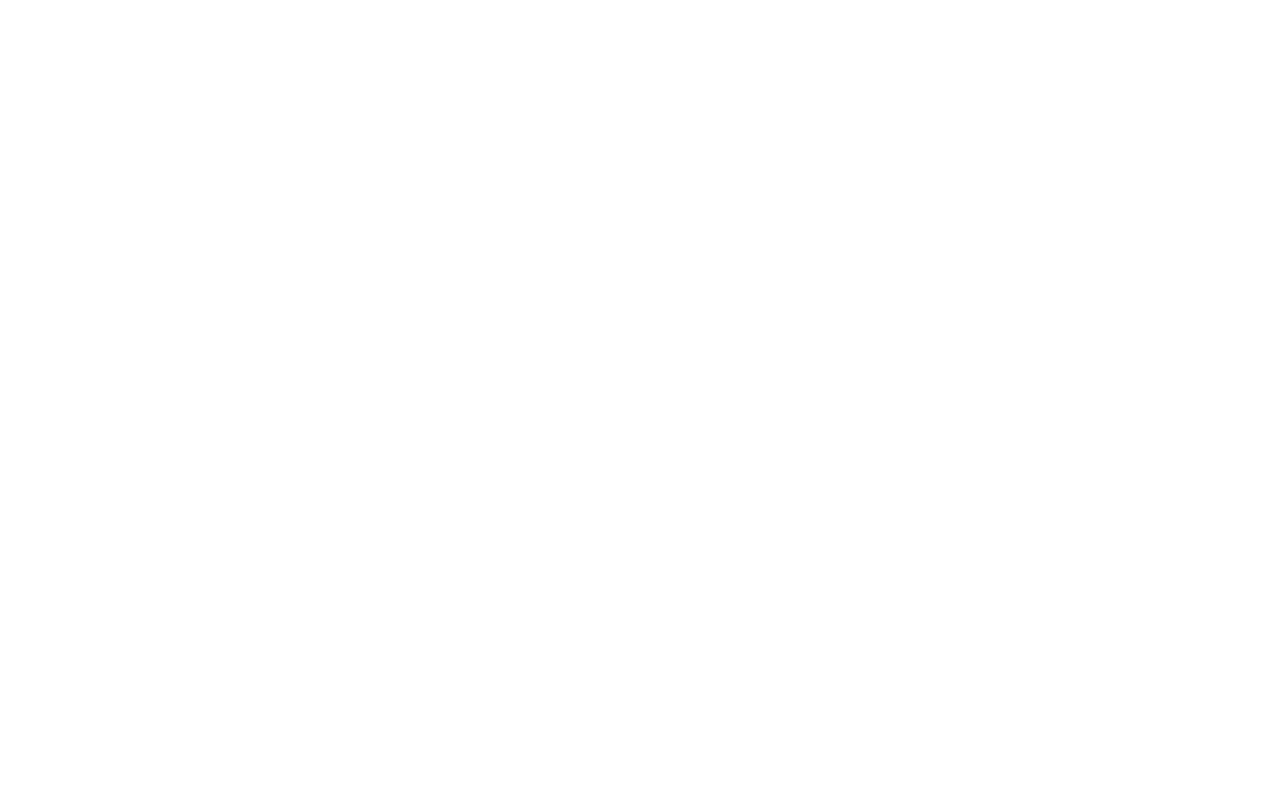
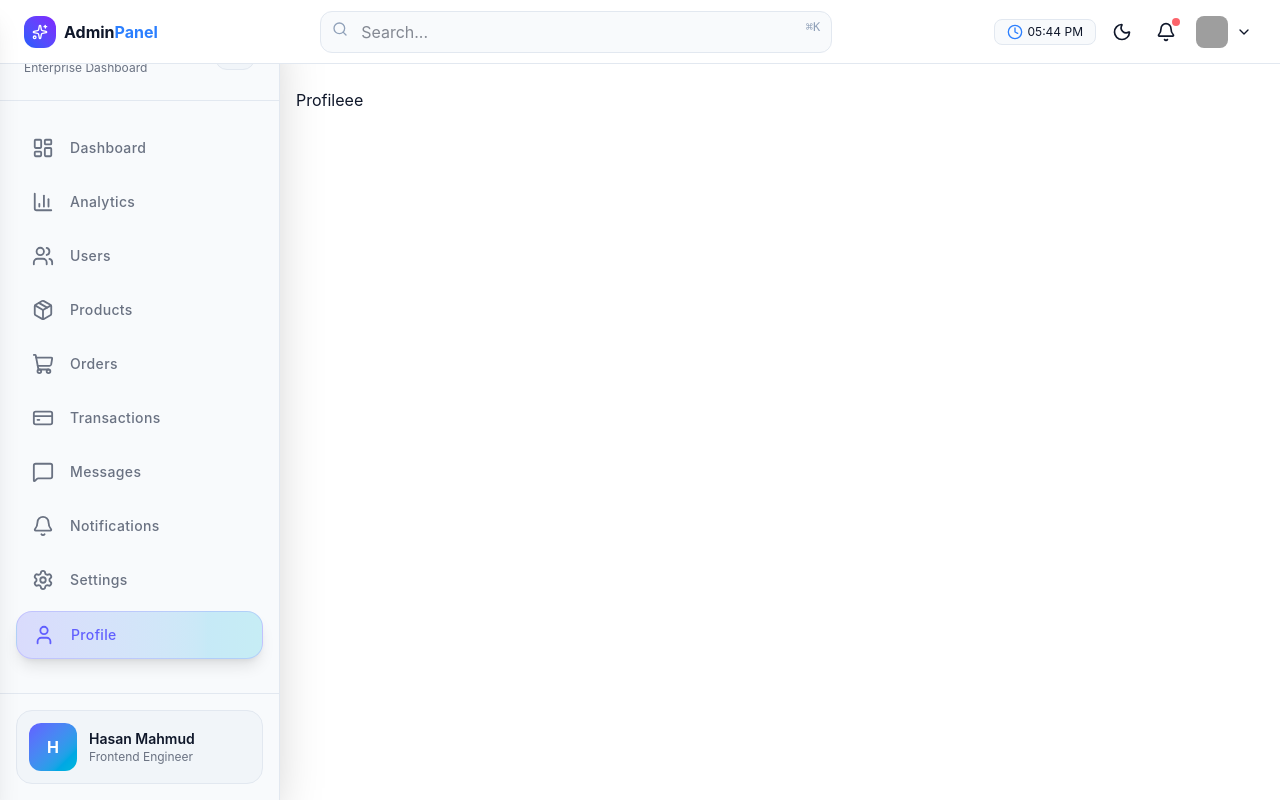
Before and after one commit to Hasan959/dashboard-react-tailwindcss, a React (Vite) app: page /profile in a window 1280 px wide. Before the commit this address had no page. Built offline with nearby package versions, Linux system fonts and the light colour scheme; grey boxes are pictures that could not be loaded.

Commit message:
git updates

```diff
--- a/src/components/layout/DashboardLayout.jsx
+++ b/src/components/layout/DashboardLayout.jsx
@@ -25,7 +25,7 @@
       <div className="flex-1 flex flex-col">
 
         {/* NAVBAR */}
-        <Navbar toggleSidebar={() => setMobileOpen(true)} />
+        <Navbar toggleSidebar={() => setMobileOpen(true)} />  //toggleSidebar function tar kaj holo mobile view te menu item gulo dekha
 
         {/* CONTENT */}
         <main className="pt-16 p-4">
--- a/src/components/layout/MobileSidebar.jsx
+++ b/src/components/layout/MobileSidebar.jsx
@@ -14,7 +14,7 @@
   { name: "Profile", path: "/profile" },
   { name: "Login", path: "/login" },
 ];
-
+//props receved DashboardLayout.jsx
 const MobileSidebar = ({ isOpen, setIsOpen }) => {
   return (
     <>
--- a/src/components/layout/Sidebar.jsx
+++ b/src/components/layout/Sidebar.jsx
@@ -21,7 +21,7 @@
 const navItems = [
   {
     title: "Dashboard",
-    path: "/sidebar",
+    path: "/dashboard",
     icon: LayoutDashboard,
   },
   {
--- a/src/components/pages/Messages.jsx
+++ b/src/components/pages/Messages.jsx
@@ -2,7 +2,7 @@
 
 const Messages = () => {
   return (
-    <div>Messages</div>
+    <div>Messagesss </div>
   )
 }
 
--- a/src/components/pages/Notifications.jsx
+++ b/src/components/pages/Notifications.jsx
@@ -2,7 +2,7 @@
 
 const Notifications = () => {
   return (
-    <div>Notifications</div>
+    <div>Notificationss</div>
   )
 }
 
--- a/src/components/pages/Orders.jsx
+++ b/src/components/pages/Orders.jsx
@@ -2,7 +2,7 @@
 
 const Orders = () => {
   return (
-    <div>Orders</div>
+    <div>Orderss</div>
   )
 }
 
--- a/src/components/pages/Settings.jsx
+++ b/src/components/pages/Settings.jsx
@@ -2,7 +2,7 @@
 
 const Settings = () => {
   return (
-    <div>Settings</div>
+    <div>Settingss</div>
   )
 }
 
--- a/src/components/pages/Transactions.jsx
+++ b/src/components/pages/Transactions.jsx
@@ -2,7 +2,7 @@
 
 const Transactions = () => {
   return (
-    <div>Transactions</div>
+    <div>Transactionss  </div>
   )
 }
 
--- a/src/routes/AppRoutes.jsx
+++ b/src/routes/AppRoutes.jsx
@@ -4,27 +4,36 @@
 import DashboardLayout from "../components/layout/DashboardLayout";
 
 import Dashboard from "../components/pages/Dashboard";
-import Sidebar from "../components/layout/Sidebar";
 import Analytics from "../components/pages/Analytics";
 import Users from "../components/pages/Users";
 import Products from "../components/pages/Products";
+import Orders from "../components/pages/Orders";
+import Transactions from "../components/pages/Transactions";
+import Messages from "../components/pages/Messages";
+import Notifications from "../components/pages/Notifications";
+import Settings from "../components/pages/Settings";
+import Profile from "../components/pages/Profile";
 
 const AppRoutes = () => {
   return (
     <Routes>
       {/* PUBLIC ROUTE */}
       <Route element={<MainLayout />}>
-        <Route path="/" element={<Sidebar />} />
-        {/* <Route path="/dashboardlayout" element={<Sidebar/>} /> */}
+        <Route path="/" element={<Dashboard />} />
       </Route>
 
       {/* DASHBOARD ROUTE */}
       <Route element={<DashboardLayout />}>
-        <Route path="/sidebar" element={<Dashboard />} />
         <Route path="/dashboard" element={<Dashboard />} />
         <Route path="/analytics" element={<Analytics />} />
         <Route path="/users" element={<Users />} />
         <Route path="/products" element={<Products />} />
+        <Route path="/orders" element={<Orders />} />
+        <Route path="/transactions" element={<Transactions />} />
+        <Route path="/messages" element={<Messages />} />
+        <Route path="/notifications" element={<Notifications />} />
+        <Route path="/settings" element={<Settings />} />
+        <Route path="/profile" element={<Profile />} />
       </Route>
     </Routes>
   );
```
